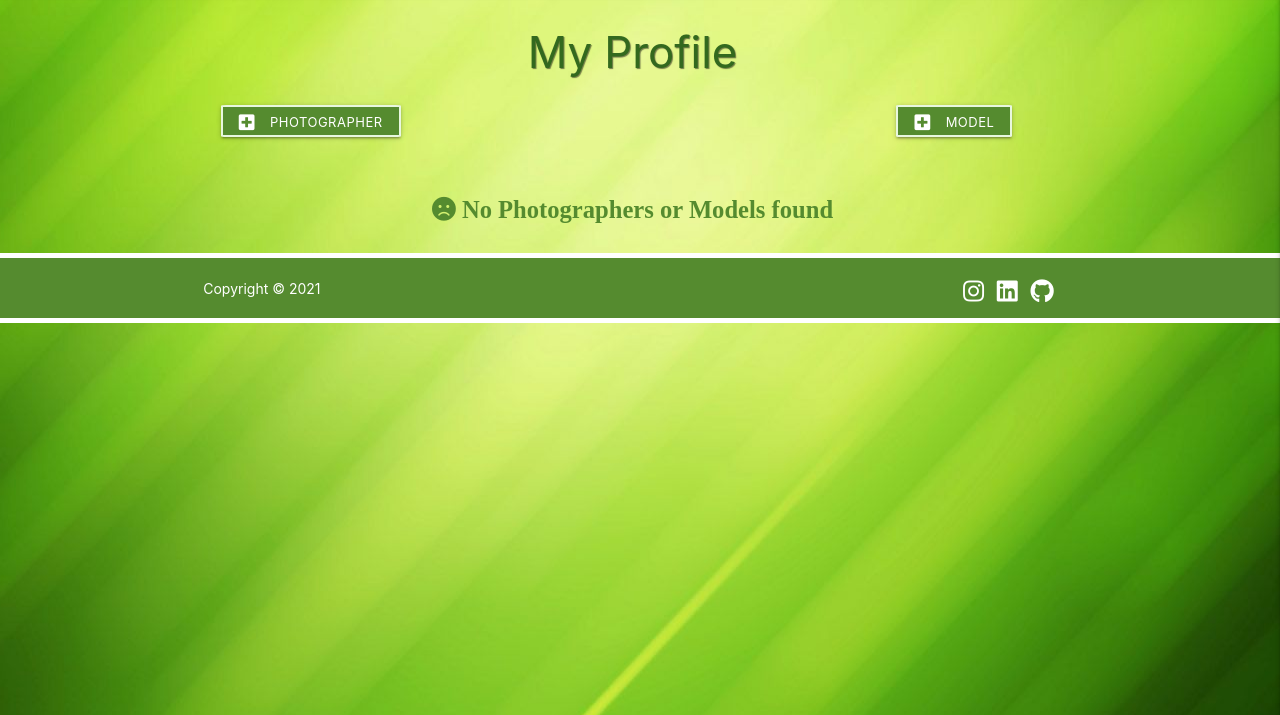
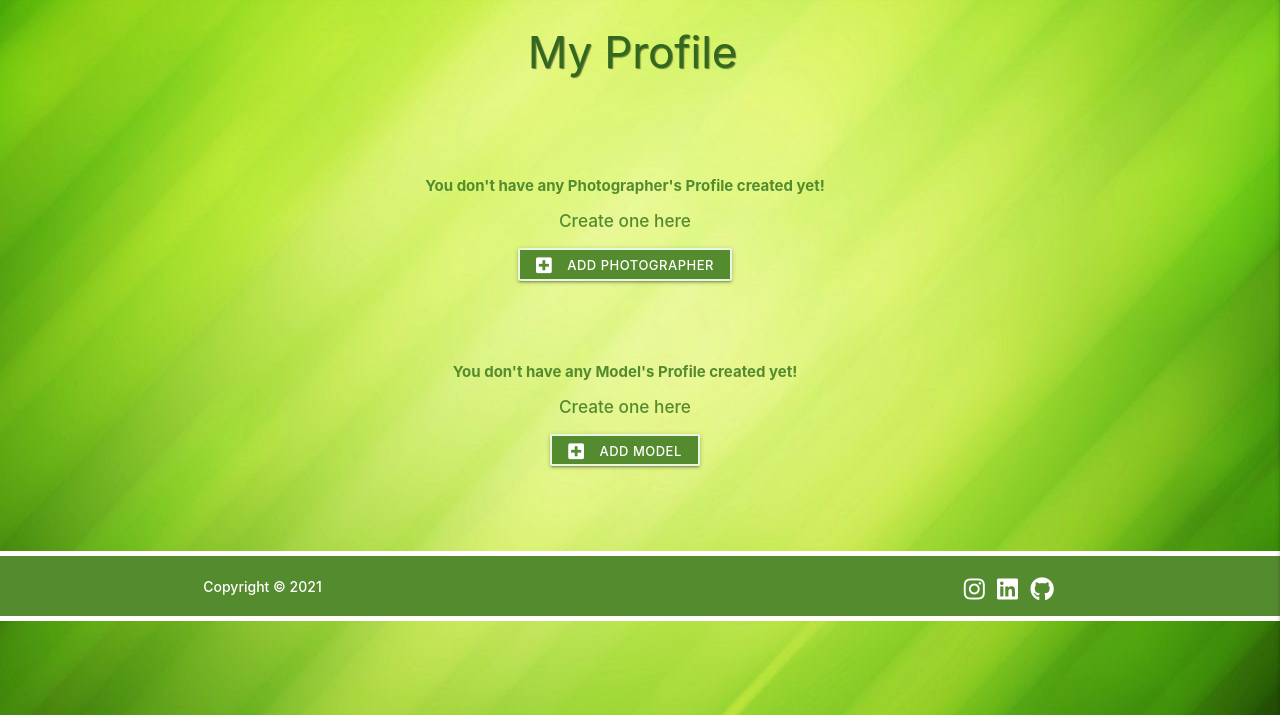
Before and after one commit to OndrejValla/TALENTED-PEOPLE, a Flask app: template templates/profile.html in a window 1280 px wide. Shown: the part 85-800 px from the top of the page. Run offline with Flask 2, Linux system fonts and the light colour scheme; the template is opened without the code that fills it, so the values that code supplies are empty; some libraries are stand-ins or nearby versions.

Commit message:
profile.html {if} conditions added

```diff
--- a/templates/profile.html
+++ b/templates/profile.html
@@ -6,19 +6,26 @@
     <h3 class="center-align light-green-text text-darken-4 text-shadow">
         My Profile
     </h3>
-    <div class="col s6">
+    {% if photographers|length >= 1 %}
+    <div class="col s10 l4 offset-s1 offset-l4">
         <a href="{{ url_for('add_photographer') }}" class="light-green darken-3
         waves-effect waves-light btn-small add-profile-btn-1">
-            <i class="fas fa-plus-square left"></i>Photographer
+            <i class="fas fa-plus-square left"></i>Another Model
         </a>
     </div>
+    {% endif %}
 
-    <div class="col s6">
+    <div class="col l4">
+    </div>
+
+    {% if photographers|length >= 1 %}
+    <div class="col s10 l4 offset-s1 offset-l4">
         <a href="{{ url_for('add_photographer') }}" class="light-green darken-3
         waves-effect waves-light btn-small add-profile-btn-1">
-            <i class="fas fa-plus-square left"></i>Model
+            <i class="fas fa-plus-square left"></i>Another Photographer
         </a>
     </div>
+    {% endif %}
     <br>
 </div>
 <br>
@@ -69,13 +76,47 @@
         </div>
         {% endfor %}
 
-        {% if photographers|length == 0 %}
-        <h5 class="center-align light-green-text text-darken-3">
-            <i class="fas fa-frown">
-                No Photographers or Models found
-            </i>
-        </h5>
-        {% endif %}
+        <div class="row">
+            <div class="col s10 offset-s1 m6 offset-m3">
+                {% if photographers|length == 0 %}
+                <b>
+                    <p class="center-align light-green-text text-darken-3">
+                        You don't have any Photographer's Profile created yet!
+                    </p>
+                </b>
+                <strong>
+                    <h6 class="light-green-text text-darken-3"><strong>Create one here</strong></h6>
+                    <a href="{{ url_for('add_photographer') }}" class="light-green darken-3
+        waves-effect waves-light btn-small add-profile-btn-1">
+                        <i class="fas fa-plus-square left"></i>Add Photographer
+                    </a>
+                    {% endif %}
+            </div>
+        </div>
+
+        <br>
+        <br>
+
+        <div class="row">
+            <div class="col s10 offset-s1 m6 offset-m3">
+                {% if photographers|length == 0 %}
+                <b>
+                    <p class="center-align light-green-text text-darken-3">
+                        You don't have any Model's Profile created yet!
+                    </p>
+                </b>
+                <h6 class="light-green-text text-darken-3"><strong>Create one here</h6></strong></h6>
+                <a href="{{ url_for('add_photographer') }}" class="light-green darken-3
+        waves-effect waves-light btn-small add-profile-btn-1">
+                    <i class="fas fa-plus-square left"></i>Add Model
+                </a>
+                {% endif %}
+            </div>
+        </div>
+
+        <br>
+        <br>
+
     </div>
 </div>
 
```
